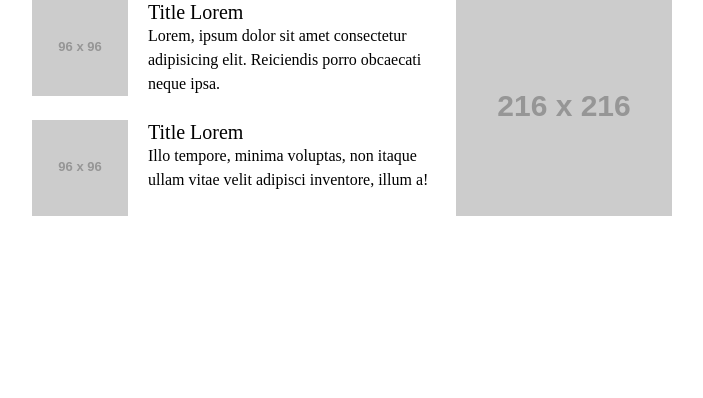
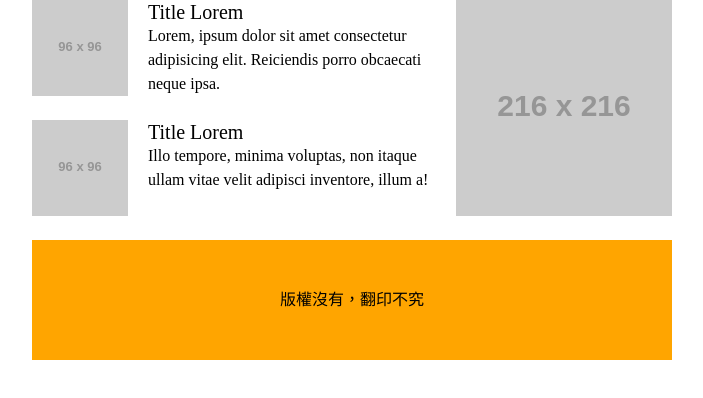
Before and after one commit to water38198/pixel-perfect-kata, a plain HTML site: page index.html in a window 1280 px wide. Shown: the whole page, without its empty margins (288-991 px from the left). Drawn offline with Linux system fonts and the light colour scheme; placeholder pictures from the web are drawn by us.

Commit message:
新增footer內容、padding，移除高度

```diff
--- a/index.html
+++ b/index.html
@@ -27,7 +27,9 @@
       </ul>
       <div><img src="https://fakeimg.pl/216/" alt="216x216 image"></div>
     </div>
-    <div class="footer"></div>
+    <div class="footer">
+      版權沒有，翻印不究
+    </div>
   </div>
 </body>
 </html>
--- a/style.css
+++ b/style.css
@@ -163,5 +163,8 @@ img{
   line-height: 1.2;
 }
 .footer{
-  height: 120px;
+  text-align: center;
+  background: orange;
+  padding-top: 48px;
+  padding-bottom: 48px;
 }
```
